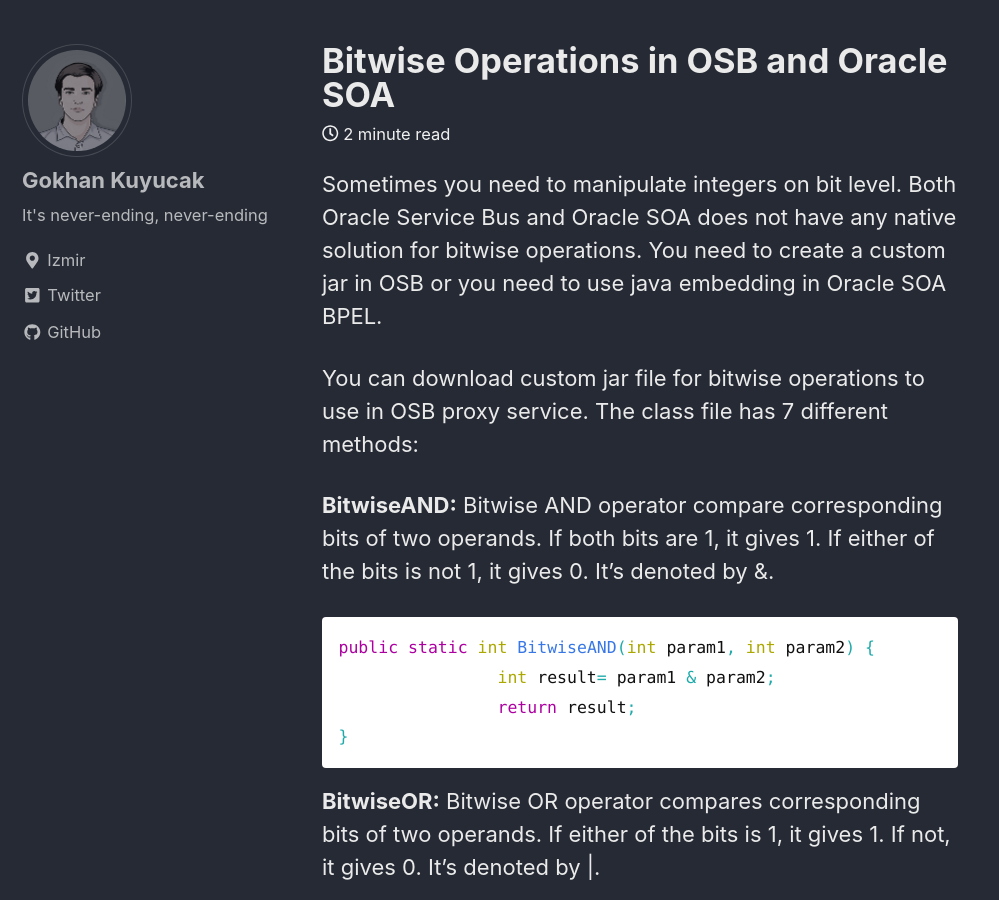
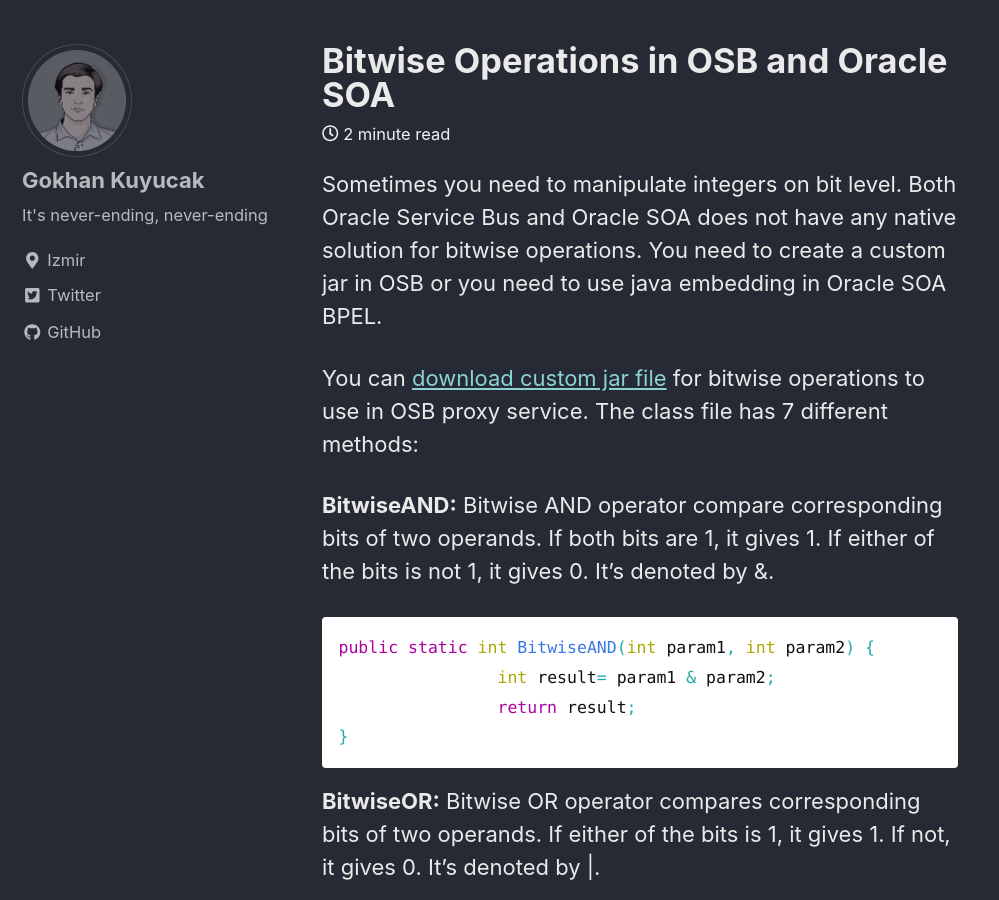
Before and after one commit to gokhankuyucak/gokhankuyucak.github.io, a Jekyll site: the page built from _posts/2018-03-14-bitwise-operations-soa.md, in a window 1280 px wide and 900 px high. Shown: the whole window, without its empty margins (0-999 px from the left). Built offline with Jekyll 4.4.1, drawn with Linux system fonts in a browser that asks for light colours; nearby versions of some CDN libraries; part of the change alters nothing that is shown.

````diff
--- a/_posts/2018-03-14-bitwise-operations-soa.md
+++ b/_posts/2018-03-14-bitwise-operations-soa.md
@@ -12,7 +12,7 @@ wide: true
 ---
 Sometimes you need to manipulate integers on bit level. Both Oracle Service Bus and Oracle SOA does not have any native solution for bitwise operations. You need to create a custom jar in OSB or you need to use java embedding in Oracle SOA BPEL.
 
-You can download custom jar file for bitwise operations to use in OSB proxy service. The class file has 7 different methods:
+You can [download custom jar file](/assets/custom/Bitwise-Operations.jar) for bitwise operations to use in OSB proxy service. The class file has 7 different methods:
 
 **BitwiseAND:** Bitwise AND operator compare corresponding bits of two operands. If both bits are 1, it gives 1. If either of the bits is not 1, it gives 0. It's denoted by &.
 ```java
````
